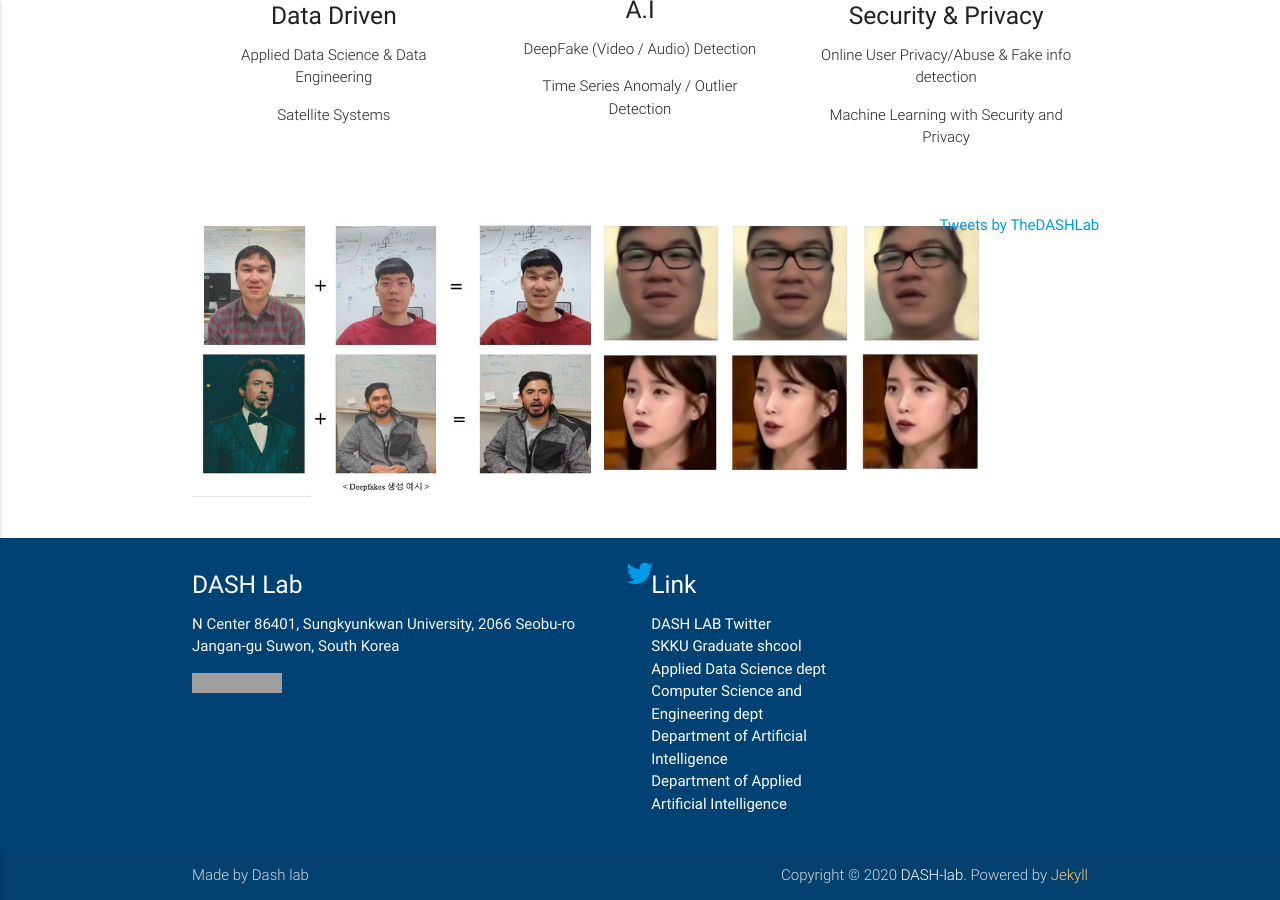
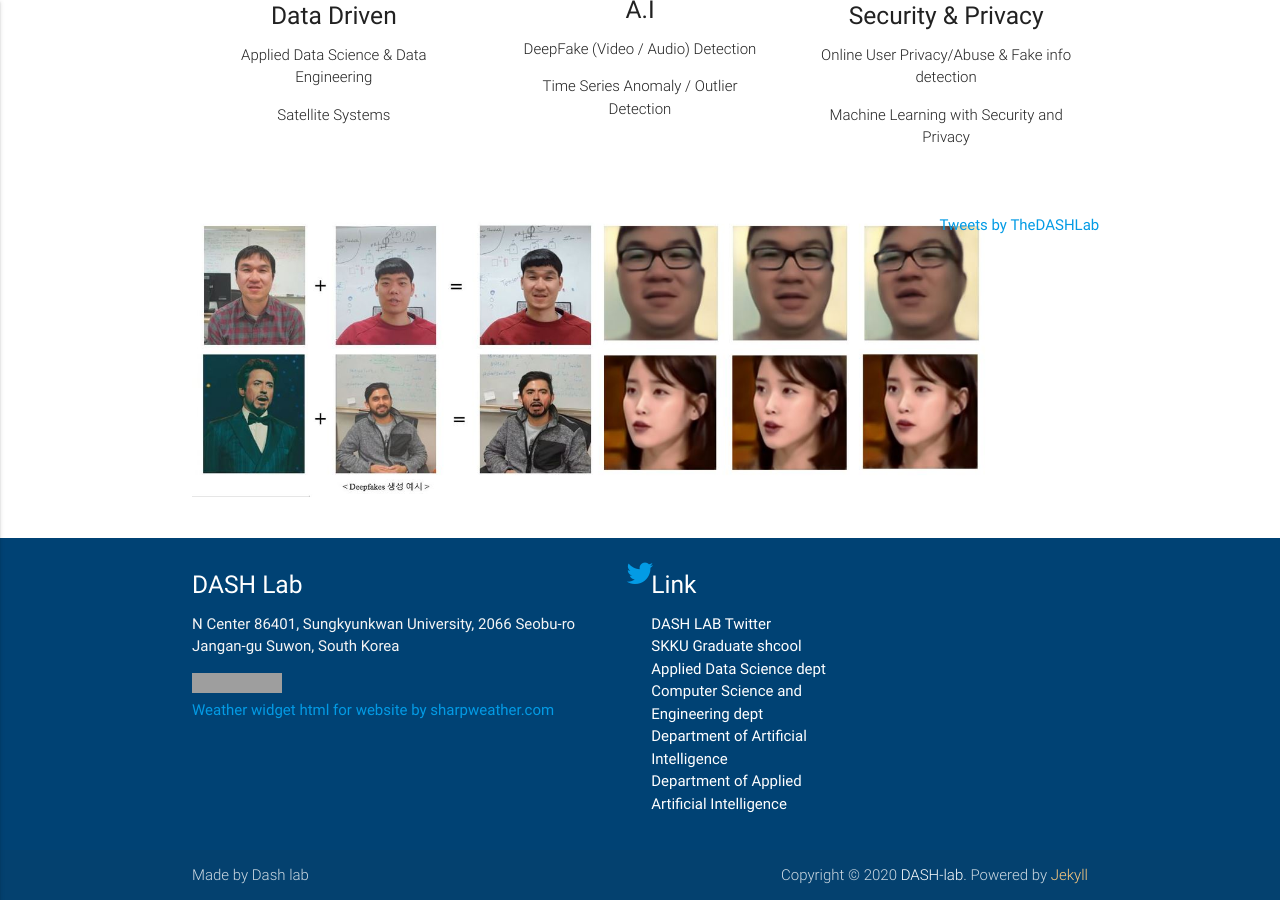
Before and after one commit to Yurim990507/DASH-Lab.github.io, a Jekyll site: the page built from index.md, in a window 1280 px wide and 900 px high, scrolled down 695 px. Built offline with Jekyll 4.4.1, drawn with Linux system fonts in a browser that asks for light colours; a script that is not in the unit is left out; comment, search, counter and statistics services are not loaded; grey boxes are pictures that could not be loaded.

Commit message:
update weather footer

```diff
--- a/_includes/footer.html
+++ b/_includes/footer.html
@@ -6,6 +6,7 @@
           <p class="grey-text text-lighten-4">N Center 86401, Sungkyunkwan University, 2066 Seobu-ro Jangan-gu Suwon, South Korea</p>
 <!--           <a href="https://hits.seeyoufarm.com"><img src="https://hits.seeyoufarm.com/api/count/incr/badge.svg?url=https%3A%2F%2Fdash-lab.github.io%2Findex&count_bg=%23004274&title_bg=%23004274&icon=android.svg&icon_color=%23FFFFFF&title=Visits&edge_flat=false"/></a> -->
           <a href="https://hits.seeyoufarm.com"><img src="https://hits.seeyoufarm.com/api/count/incr/badge.svg?url=https%3A%2F%2Fdash-lab.github.io&count_bg=%23004274&title_bg=%23004274&icon=android.svg&icon_color=%23E7E7E7&title=Visits&edge_flat=false"/></a>
+          <div id="id3241554892540" a='{"t":"b","v":"1.2","lang":"en","locs":[879,873],"ssot":"c","sics":"ds","cbkg":"rgba(0,66,116,1)","cfnt":"#FFFFFF","ceb":"rgba(0,66,116,1)","cef":"rgba(255,255,255,1)","slmw":172,"slbr":0,"slfs":13}'><a href="https://sharpweather.com/widgets/">Weather widget html for website by sharpweather.com</a></div>
         </div>
         <div class="col l3 s12">
           <h5 class="white-text">Link</h5>
```
